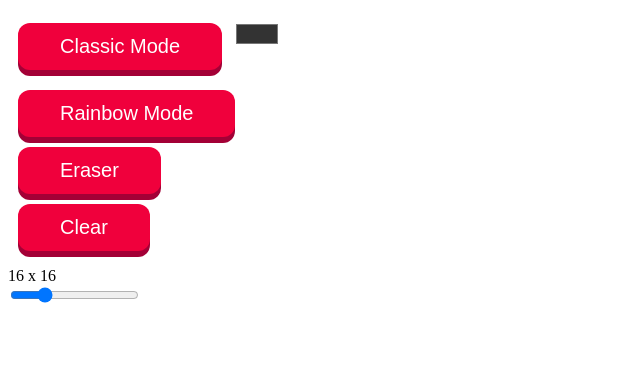
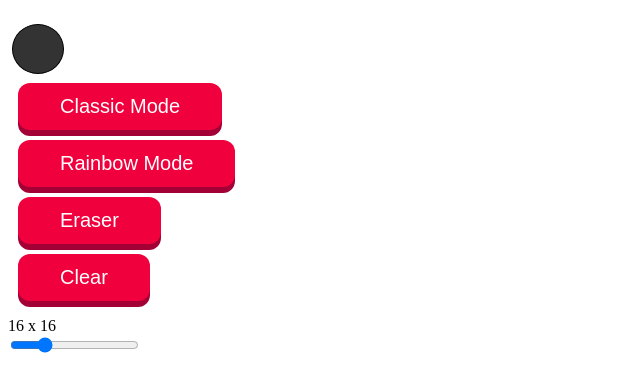
Before and after one commit to Czechthisout/Etch-a-sketch, a plain HTML site: page index.html in a window 1280 px wide. Shown: the part 61-452 px from the top of the page, without its empty margins (0-640 px from the left). Drawn offline with Linux system fonts and the light colour scheme.

Commit message:
dynamic buttons & circular color type input

```diff
--- a/Etch-a-sketch.css
+++ b/Etch-a-sketch.css
@@ -1,3 +1,9 @@
+#grit{
+    display: grid;
+    border-color: #000000;
+    border-style: solid;
+}
+
 .dynamicButton{
     display: flex;
     margin: 10px;
@@ -24,21 +30,29 @@
     transform: translateY(-2px);
 }
 
-#colorPallet{
-    appearance:none;
-    height: 30px;
+#colorPallet {
+    -webkit-appearance: none;
+    -moz-appearance: none;
+    appearance: none;
     background-color: transparent;
+    width: 60px;
+    height: 60px;
     border: none;
     cursor: pointer;
 }
+
+#colorPallet::-webkit-color-swatch {
+    border-radius: 50%;
+    border: 1px solid #000000;
+}
+
+#colorPallet::-moz-color-swatch {
+    border-radius: 50%;
+    border: 1px solid #000000;
+}
+
 
 #classicMode{
     display: flex;
     flex-direction: row;
 }
-
-
-
-/* .dynamicButton:hover .buttonText {
-    transform: translateY(-6px);
-} */
--- a/index.html
+++ b/index.html
@@ -14,13 +14,13 @@
     </header>
     <main class="main">
       <div class="settings">
-        <div id="classicMode">
-            <button id="BWButton" class="dynamicButton"><span class="buttonText">Classic Mode</span></button>
-            <input id="colorPallet" type="color" value="#333333" />
-        </div>
+        <input id="colorPallet" type="color" value="#333333" />
+        <button id="BWButton" class="dynamicButton"><span class="buttonText">Classic Mode</span></button>
+
+
         <button id="rainbowButton" class="dynamicButton"><span class="buttonText">Rainbow Mode</span></button>
         <button id="eraserButton" class="dynamicButton"><span class="buttonText">Eraser</span></button>
-        <button id="clearAllButton" class="dynamicButton"><span class="buttonText">Clear</span></button>
+        <button id="clearButton" class="dynamicButton"><span class="buttonText">Clear</span></button>
         <div id="sizeValue" class="size-value">16 x 16</div>
         <input id="slider" type="range" value="16" min="1" max="64" />
       </div>
```
